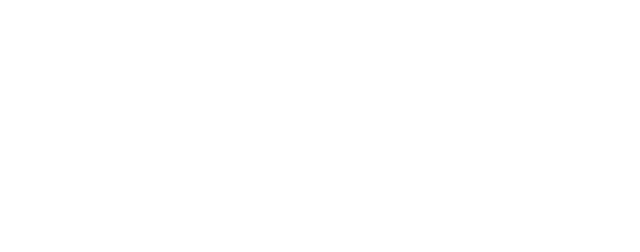
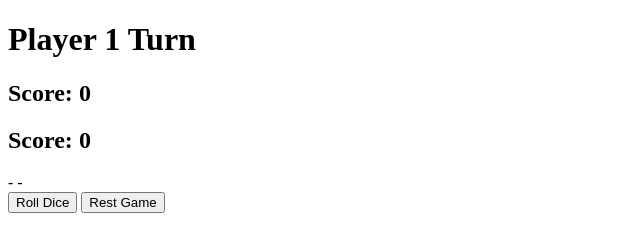
Before and after one commit to Vejituh/dice-game, a plain HTML site: page index.html in a window 1280 px wide. Shown: the whole page, without its empty margins (0-640 px from the left). Drawn offline with Linux system fonts and the light colour scheme.

Commit message:
add html layout

```diff
--- a/index.html
+++ b/index.html
@@ -6,7 +6,21 @@
         <link rel="stylesheet" type="text/css" href="main.css">
     </head>
     <body>
-
+        <div class="game-container">
+            <h1>Player 1 Turn</h1>
+            <div class="player-scores">
+                <h2>Score: <span id="player1-score">0</span></h2>
+                <h2>Score: <span id="player2-score">0</span></h2>
+            </div>
+            <div class="players-dice-roll">
+                <span id="player1-dice-roll">-</span>
+                <span id="player2-dice-roll">-</span>
+            </div>
+            <div class="game-buttons">
+                <button id="roll-dice-button">Roll Dice</button>
+                <button id="reset-game-button">Rest Game</button>
+            </div>
+        </div>
         <script src="index.js"></script>
     </body>
 </html>
```
